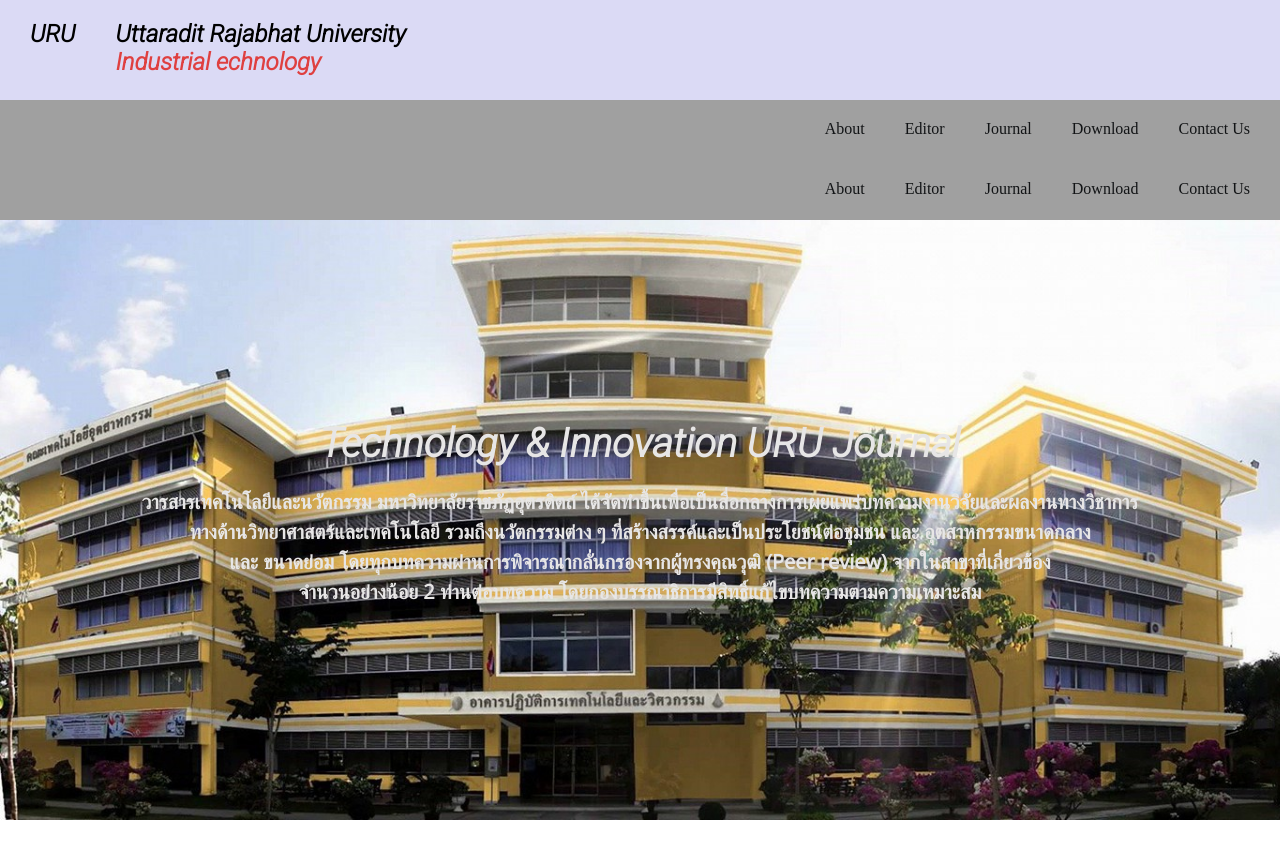
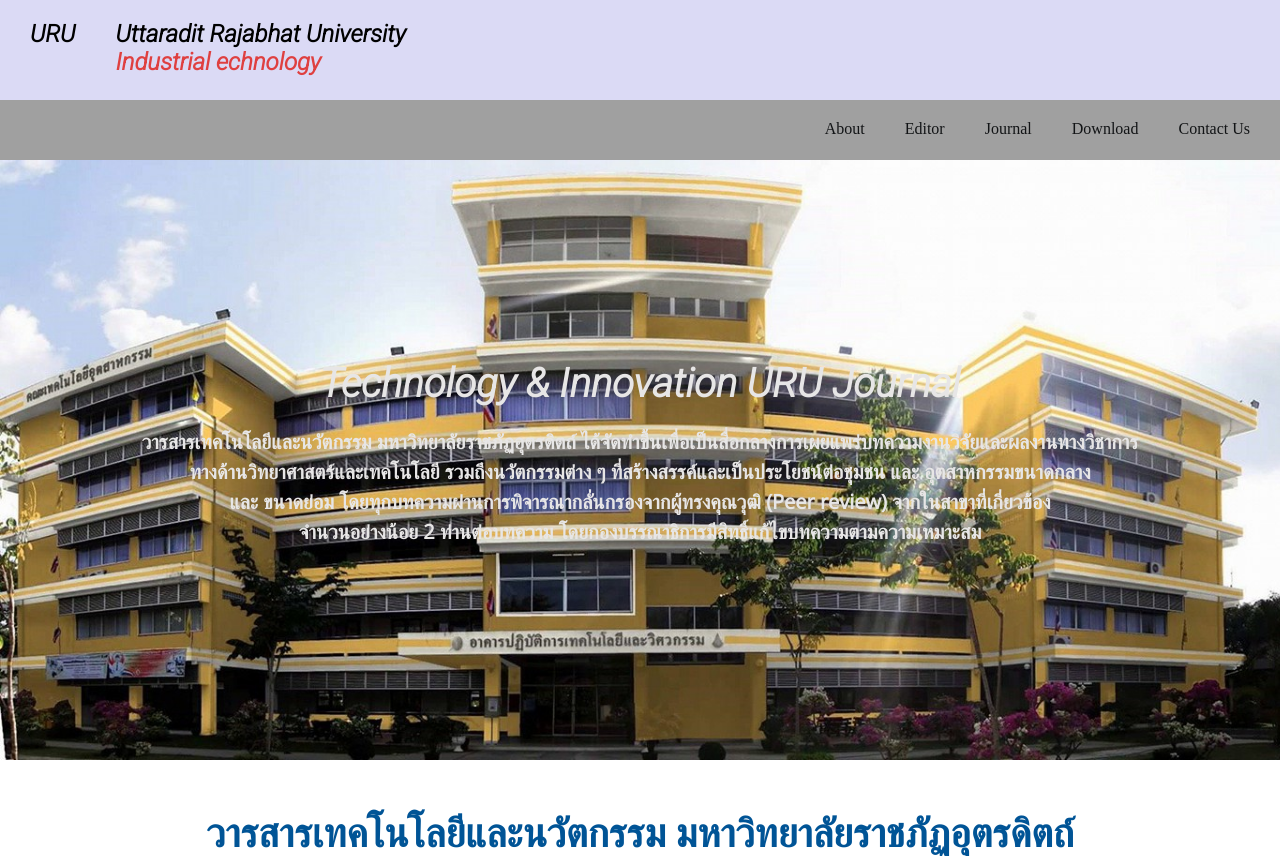
Before and after one commit to Mrkleenn/Tab, a PHP site: page / in a window 1280 px wide. Shown: the top 856 px of the page. Run offline with PHP 8.4, Linux system fonts and the light colour scheme.

Commit message:
frist index_2

```diff
--- a/index.php
+++ b/index.php
@@ -65,33 +65,7 @@
 
     <!--end navber-->
 
-    <header>
-        <nav>
-            <div class="navber1 container1">
 
-                <ul class="list">
-
-                    <li>
-                        <a href="">Contact Us</a>
-                    </li>
-                    <li>
-                        <a href="">Download</a>
-                    </li>
-                    <li>
-                        <a href="">Journal</a>
-                    </li>
-                    <li>
-                        <a href="">Editor</a>
-                    </li>
-                    <li>
-                        <a href="">About</a>
-                    </li>
-
-                </ul>
-
-            </div>
-        </nav>
-    </header>
 
     <!--start section using background-->
 
```
